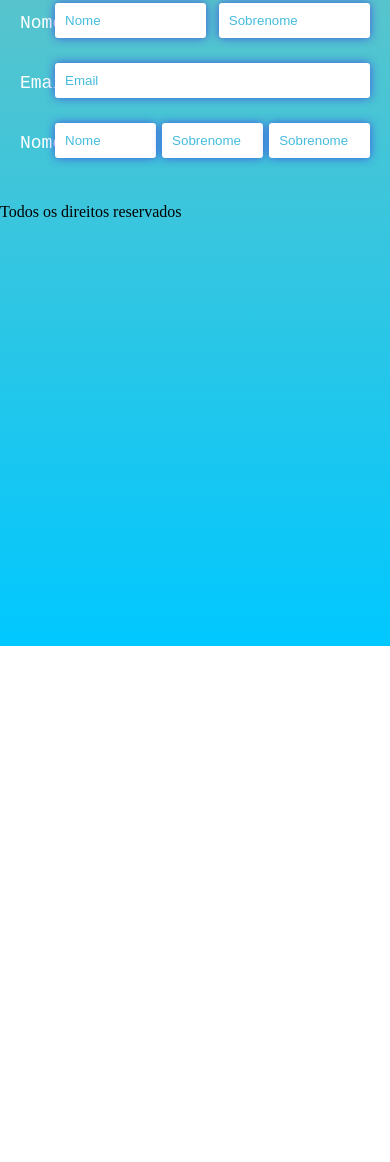
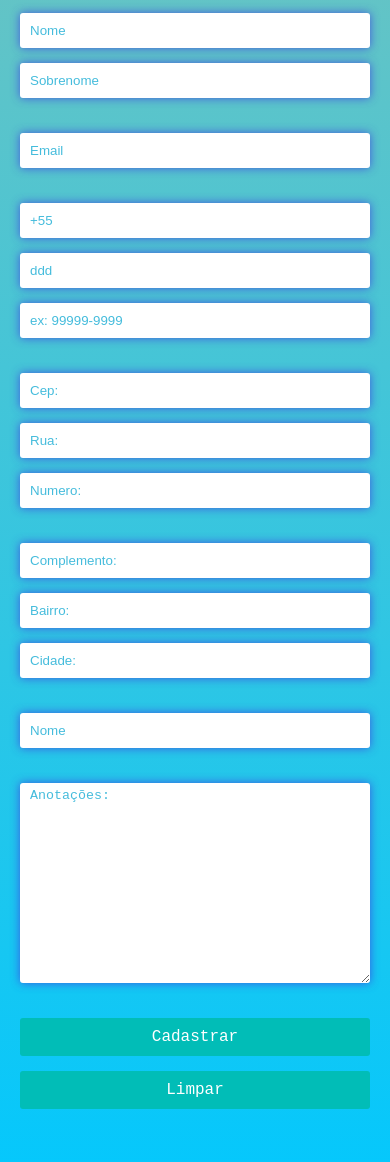
Before and after one commit to gfigueira10/Front_End_3Semestre, a plain HTML site: page ContactForm/index.html in a window 390 px wide. Shown: the part 198-1360 px from the top of the page. Before the commit the page ends 844 px from the top, so only its background shows below. Drawn offline with Linux system fonts and the light colour scheme; files whose address does not match are found by name.

Commit message:
Realizado atualizacoes do site da Contact Form

```diff
--- a/ContactForm/css/style.css
+++ b/ContactForm/css/style.css
@@ -74,7 +74,7 @@ body{
     display: flex;
     justify-content: space-between;
     width: 90%;
-    height: 40px;
+
 
 }
 
@@ -124,3 +124,55 @@ width: 100%;
 .form-contact__input--terco{
 width: 32%;
 }
+
+
+
+.form-contact__input--quarto{
+   width: 24%;
+}
+
+
+
+.form-contact__input--anotacoes{
+    width: 100%;
+    height: 200px;
+}
+
+
+.form-contact__col-b--botao{
+    display: flex;
+    justify-content: center;
+    gap: 15px;
+}
+
+
+.form-contact__col-b--botao button{
+    padding: 10px 20px;
+    width: 100%;
+    border: none;
+    outline: none;
+    background-color: #01bdb7;
+    color: #ffffff;
+    font-family: 'Courier New', Courier, monospace, sans-serif;
+    font-size: 16px;
+    font-weight: 500;
+    border-radius: 3px;
+    cursor: pointer;
+    transition: background-color 0.4s, color 0.4s;
+}
+
+.form-contact__col-b--botao button:hover{
+    background-color: #53fcda;
+    color: #000000;
+    box-shadow: 0 0 10px rgba(0, 251, 13, 0.499);
+}
+
+footer{
+    margin-top: 20px;
+    padding: 20px;
+    text-align: center;
+    color: #ffffff;
+    font-family: 'Courier New', Courier, monospace, sans-serif;
+    background-color: #01bdb7;
+    background: rgba(0, 0, 0, 0.1);
+}
--- a/ContactForm/index.html
+++ b/ContactForm/index.html
@@ -6,6 +6,7 @@
     <meta name="viewport" content="width=device-width, initial-scale=1.0">
     <title>Cadastro de documento</title>
     <link rel="stylesheet" href="./css/style.css">
+    <link rel="stylesheet" href="./resposivo/responsivo.css">
 </head>
 
 <body>
@@ -49,20 +50,91 @@
 
                 <div class="form-contact__linha">
                     <div class="form-contact__col-a">
-                        <label class="form-contact__label" for="nome">Nome</label>
+                        <label class="form-contact__label" for="telefone">Telefone</label>
+                    </div>
+                    <div class="form-contact__col-b">
+                        <input class="form-contact__input form-contact__input--terco" type="number" id="telefone" name="telefone"
+                            placeholder="+55">
+
+                        <input class="form-contact__input form-contact__input--terco" type="number" id="ddd"
+                            name="ddd" placeholder="ddd">
+
+                        <input class="form-contact__input form-contact__input--terco" type="number" id="numero"
+                            name="numero" placeholder="ex: 99999-9999">
+                    </div>
+                </div>
+
+
+
+                <div class="form-contact__linha">
+                    <div class="form-contact__col-a">
+                        <label class="form-contact__label" for="endereco">Endereço</label>
+                    </div>
+                    <div class="form-contact__col-b">
+                        <input class="form-contact__input form-contact__input--quarto" type="text" id="Cep" name="Cep"
+                            placeholder="Cep: ">
+
+                        <input class="form-contact__input form-contact__input--metade" type="text" id="rua"
+                            name="rua" placeholder="Rua: ">
+
+                        <input class="form-contact__input form-contact__input--quarto" type="number" id="numero"
+                            name="numero" placeholder="Numero: ">
+                    </div>
+                </div>
+
+
+
+
+                <div class="form-contact__linha">
+                    <div class="form-contact__col-a">
+                        <label class="form-contact__label" for="nome"></label>
+                    </div>
+                    <div class="form-contact__col-b">
+                        <input class="form-contact__input form-contact__input--terco" type="text" id="complemento" name="complemento"
+                            placeholder="Complemento: ">
+
+                        <input class="form-contact__input form-contact__input--terco" type="text" id="bairro"
+                            name="bairro" placeholder="Bairro: ">
+
+                        <input class="form-contact__input form-contact__input--terco" type="text" id="cidade"
+                            name="cidade" placeholder="Cidade: ">
+                    </div>
+                </div>
+
+
+
+
+                <div class="form-contact__linha">
+                    <div class="form-contact__col-a">
+                        <label class="form-contact__label" for="nome"></label>
                     </div>
                     <div class="form-contact__col-b">
                         <input class="form-contact__input form-contact__input--terco" type="text" id="nome" name="nome"
                             placeholder="Nome">
-
-                        <input class="form-contact__input form-contact__input--terco" type="text" id="sobrenome"
-                            name="sobrenome" placeholder="Sobrenome">
-
-                        <input class="form-contact__input form-contact__input--terco" type="text" id="sobrenome"
-                            name="sobrenome" placeholder="Sobrenome">
                     </div>
                 </div>
 
+
+
+                <div class="form-contact__linha">
+                    <div class="form-contact__col-a">
+                        <label class="form-contact__label" for="anotacoes">Anotações</label>
+                    </div>
+                    <div class="form-contact__col-b">
+                        <textarea class="form-contact__input form-contact__input--anotacoes" type="text" id="anotacoes" name="anotacoes"
+                            placeholder="Anotações: "></textarea>
+                    </div>
+                </div>
+
+                <div class="form-contact__linha">
+                    <div class="form-contact__col-a"></div>
+
+                    <div class="form-contact__col-b form-contact__col-b--botao">
+                        <button onclick="validarFormulario()" type="submit">Cadastrar</button>
+
+                        <button type="reset">Limpar</button>
+                    </div>
+                </div>
 
             </form>
         </div>
@@ -72,6 +144,10 @@
     <footer>
         Todos os direitos reservados
     </footer>
+
+
+
+    <script src="./js/script.js"></script>
 </body>
 
 </html>
--- /dev/null
+++ b/ContactForm/js/script.js
@@ -0,0 +1,134 @@
+function validarFormulario() {
+    let nome = document.getElementById("nome").value;
+
+    let sobrenome = document.getElementById("sobrenome").value;
+
+    let email = document.getElementById("email").value;
+
+    let telefone = document.getElementById("telefone").value;
+
+    let ddd = document.getElementById("ddd").value;
+
+    let numero = document.getElementById("numero").value;
+
+    let endereco = document.getElementById("endereco").value;
+
+    let Cep = document.getElementById("Cep").value;
+
+    let quantidadedeErros = 0;
+
+    if (nome.trim().length == 0) {
+        formError("nome");
+        quantidadedeErros++;
+        alert("O campo nome é obrigatorio!");
+    }else{
+        reiniciaBorda("nome");
+    }
+
+
+    if (sobrenome.trim().length == 0) {
+        formError("sobrenome");
+        quantidadedeErros++;
+        alert("O campo sobrenome é obrigatorio!");
+
+    }else{
+        reiniciaBorda("sobrenome");
+    }
+
+
+    if (email.trim().length == 0) {
+        formError("email");
+        quantidadedeErros++;
+        alert("O campo email é obrigatorio!");
+
+    }else{
+        reiniciaBorda("email");
+    }
+
+
+    if (telefone.trim().length == 0) {
+        formError("telefone");
+        quantidadedeErros++;
+        alert("O campo telefone é obrigatorio!");
+
+    }else{
+        reiniciaBorda("telefone");
+    }
+
+    if (ddd.trim().length == 0) {
+        formError("ddd");
+        quantidadedeErros++;
+        alert("O campo ddd é obrigatorio!");
+
+    }else{
+        reiniciaBorda("ddd");
+    }
+
+
+    if (numero.trim().length == 0) {
+        formError("numero");
+        quantidadedeErros++;
+        alert("O campo numero é obrigatorio!");
+
+    }else{
+        reiniciaBorda("numero");
+    }
+
+
+
+    if (endereco.trim().length == 0) {
+        formError("endereco");
+        quantidadedeErros++;
+        alert("O campo endereco é obrigatorio!");
+
+    }else{
+        reiniciaBorda("endereco");
+    }
+
+
+
+
+
+    if (Cep.trim().length == 0) {
+        formError("Cep");
+        quantidadedeErros++;
+        alert("O campo Cep é obrigatorio!");
+
+    }else{
+        reiniciaBorda("Cep");
+    }
+
+
+
+
+
+
+
+
+
+
+
+
+
+
+
+    if (quantidadedeErros > 0) {
+        alert("Existem " + quantidadedeErros + "erros no formulario!");
+        quantidadedeErros = 0
+    }else{
+        alert("Formulario enviado com sucesso!");
+        reiniciaTodasAsBordas();
+    }
+}
+
+
+
+function formError(idCampo) {
+    document.getElementById(idCampo).style.border = "2px solid red";
+}
+
+
+
+function reiniciaBorda(idCampo) {
+    document.getElementById(idCampo).style.border = "transparent";
+}
--- a/ContactForm/resposivo/responsivo.css
+++ b/ContactForm/resposivo/responsivo.css
@@ -2,7 +2,7 @@
 
 
 
-*{
+* {
     margin: 0;
     padding: 0;
     box-sizing: border-box;
@@ -10,11 +10,11 @@
 
 
 /* Desktop (992px ate infinito)*/
-h1{
+h1 {
     font-family: Arial, Helvetica, sans-serif;
 }
 
-.form-img{
+.form-img {
     border-radius: 50%;
     border: 1px solid black;
 }
@@ -22,12 +22,12 @@ h1{
 
 
 /*Tablet - 992px (768px ate 991)*/
-@media screen and (max-width: 991px){
-    h1{
+@media screen and (max-width: 991px) {
+    h1 {
         color: green;
     }
 
-    .form-image{
+    .form-image {
         display: none;
     }
 }
@@ -35,13 +35,64 @@ h1{
 
 
 /*Smartphone - 772px(0px ate 767px)*/
-@media screen and (max-width: 767px){
-    h1{
-        color: red;
-        background-color: pink;
+@media screen and (max-width: 767px) {
+
+
+    .form-contact__linha {
+        flex-direction: column;
+        margin-bottom: 25px;
+
     }
 
-    .form-image{
-        display: unset;
+    .form-contact__col-a {
+        width: 100%;
     }
+
+    .form-contact__col-b{
+        width: 100%;
+    }
+
+    .form-contact__col-a{
+        margin-bottom: 10px;
+    }
+
+    .form-contact__col-b {
+        flex-direction: column;
+        gap: 15px;
+
+    }
+
+
+    .form-contact__input--metade {
+        /*deixa um espaco entr eles*/
+        width: 100%;
+    }
+
+
+    .form-contact__input--inteiro {
+        width: 100%;
+    }
+
+
+    .form-contact__input--terco {
+        width: 100%;
+    }
+
+
+
+    .form-contact__input--quarto {
+        width: 100%;
+    }
+
+
+
+    .form-contact__input--anotacoes {
+        width: 100%;
+    }
+
+
+    .form-contact__label {
+        display: none;
+    }
+
 }
```
